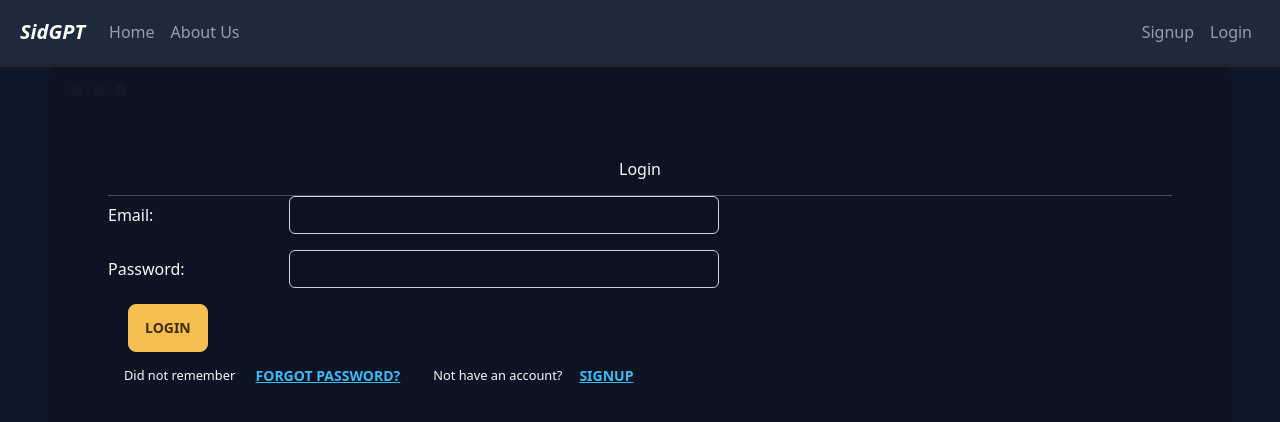
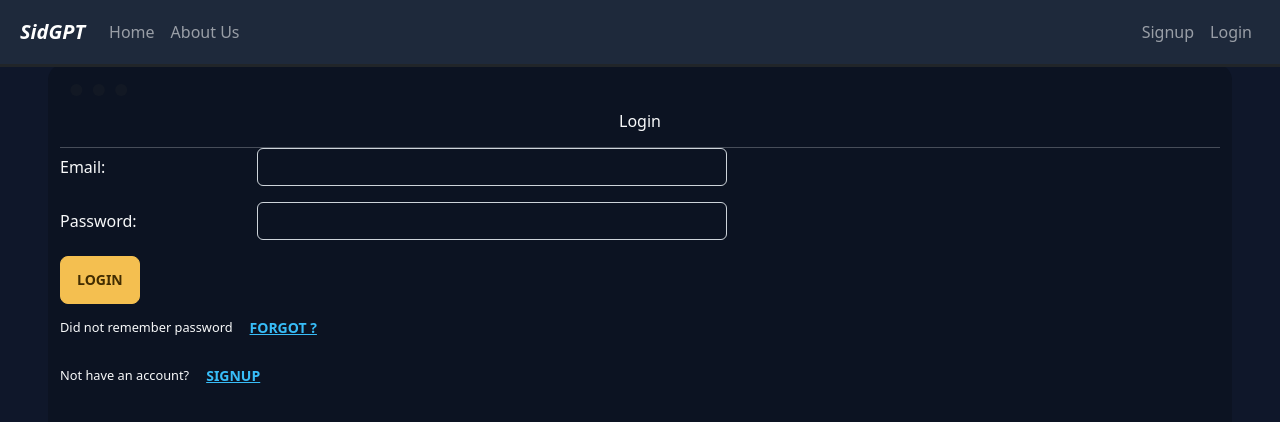
Before and after one commit to siddharthjain2199/sidgpt2, a React (Create React App) app: page /login in a window 1280 px wide. Shown: the top 422 px of the page. Built offline with nearby package versions, Linux system fonts and the light colour scheme; no server answers.

Commit message:
Fix ui textare

```diff
--- a/src/Components/Home/index.js
+++ b/src/Components/Home/index.js
@@ -75,15 +75,15 @@ function Home() {
                     }
                   </div>
                   <form className='form-control p-0 items-center bg-transparent border-0 text-light' onSubmit={(e) => handleSubmit(e)}>
-                    <div className="input-group max-w-full w-[800px] relative">
-                      {isTyping && <small className='absolute -top-6 left-0.5 animate-pulse'>Siddharth is typing...</small>}
-                      <textarea type="text" placeholder='Type a question for SidGPT, ask anything!'  rows="4" className='input input-bordered flex-grow mr-2' required />
-                      <button className='btn btn-square mr-1' type='submit'>
+                    <div className="input-group max-w-full w-[1520px] relative">
+                      {isTyping && <small className='absolute -top-6 left-1.5 animate-pulse'>Siddharth is typing...</small>}
+                      <textarea type="text" placeholder='Type a question for SidGPT, ask anything!' autoresize className='input input-bordered flex-grow pt-2 mr-2 rounded-5' required />
+                      <button className='btn btn-square mr-1 rounded-5' type='submit'>
                         <svg xmlns="http://www.w3.org/2000/svg" className="h-6 w-6" fill="currentColor" viewBox="0 0 16 16">
                           <path d="M15.854.146a.5.5 0 0 1 .11.54l-5.819 14.547a.75.75 0 0 1-1.329.124l-3.178-4.995L.643 7.184a.75.75 0 0 1 .124-1.33L15.314.037a.5.5 0 0 1 .54.11ZM6.636 10.07l2.761 4.338L14.13 2.576 6.636 10.07Zm6.787-8.201L1.591 6.602l4.339 2.76 7.494-7.493Z" />
                         </svg>
                       </button>
-                      <button className='btn btn-danger' type="button" onClick={(e) => handleRestart(e)}>
+                      <button className='btn btn-danger rounded-5' type="button" onClick={(e) => handleRestart(e)}>
                         <svg stroke="currentColor" fill="none" strokeWidth="1.5" viewBox="0 0 24 24" strokeLinecap="round" strokeLinejoin="round" className="h-5 w-5" height="1em" width="1em" xmlns="http://www.w3.org/2000/svg"><polyline points="1 4 1 10 7 10"></polyline><polyline points="23 20 23 14 17 14"></polyline><path d="M20.49 9A9 9 0 0 0 5.64 5.64L1 10m22 4l-4.64 4.36A9 9 0 0 1 3.51 15"></path>
                         </svg>&nbsp;
                         Restart chat
--- a/src/Components/Login/index.js
+++ b/src/Components/Login/index.js
@@ -32,7 +32,7 @@ const Login = () => {
                             <>
                                 <section className='container mx-auto p-5 fixed inset-0 mt-3'>
                                     <div className="mockup-window bg-base-300 w-full h-full flex flex-col">
-                                        <div className="p-5 pb-8 flex-grow overflow-auto">
+                                        <div className="flex-grow overflow-auto">
                                             {state.error && <>
                                                 <div className='alert alert-danger bg-danger text-light alert-dismissible fade show'>
                                                     {state.error}
@@ -59,15 +59,15 @@ const Login = () => {
                                                             <input type="password" className='form-control bg-transparent text-light' value={loginInput.password} onChange={handlePassword} />
                                                         </div>
                                                     </div>
-                                                    <div className="form-group mt-3 ml-5">
+                                                    <div className="form-group mt-3">
                                                         <button className='btn btn-warning' type="submit">Login</button>
                                                     </div>
                                                 </form>
                                                 <div>
-                                                    <small className='ml-4'>Did not remember </small>
-                                                    <Link className='btn btn-link' to='/resetpassword'>Forgot Password?</Link>
-
-                                                    <small className='ml-4'>Not have an account?</small>
+                                                    <small>Did not remember password</small>
+                                                    <Link className='btn btn-link' to='/resetpassword'>Forgot ?</Link>
+                                                    <br/>
+                                                    <small>Not have an account?</small>
                                                     <Link className='btn btn-link' to='/signup'>Signup</Link>
                                                 </div>
                                             </div>
--- a/src/Components/Signup/index.js
+++ b/src/Components/Signup/index.js
@@ -22,7 +22,7 @@ function Signup() {
             ) : (
                 <section className='container mx-auto p-5 fixed inset-0 mt-3'>
                     <div className="mockup-window bg-base-300 w-full h-full flex flex-col">
-                        <div className="p-5 pb-8 flex-grow overflow-auto">
+                        <div className="flex-grow overflow-auto">
                             {state.error && <>
                                 <div className='alert alert-danger alert-dismissible fade show'>
                                     {state.error}
@@ -57,9 +57,10 @@ function Signup() {
                                             <input type="password" className='form-control bg-transparent text-light' value={registerInput.password} onChange={(e) => setRegisterInput({ ...registerInput, password: e.target.value })} />
                                         </div>
                                     </div>
-                                    <div className="form-group mt-3 ml-5">
+                                    <div className="form-group mt-3">
                                         <button className='btn btn-warning' type="submit">Signup</button>
-                                        <small className='ml-3'>Already have an account</small>
+                                        <br/>
+                                        <small>Already have an account</small>
                                     <Link className='btn btn-link' to='/login'>Login</Link>
                                     </div>
                                 </form>
--- a/src/index.css
+++ b/src/index.css
@@ -14,3 +14,7 @@ pre {
 div::-webkit-scrollbar {
     width: 8px;
   }
+
+textarea {
+    resize: none;
+}
```
